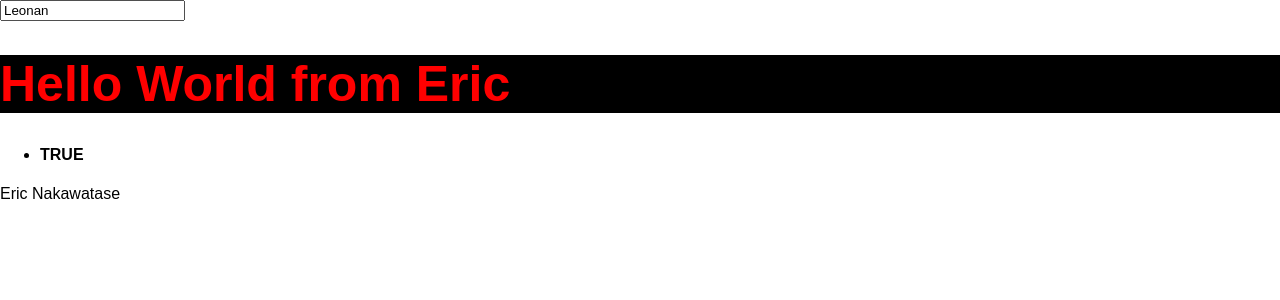
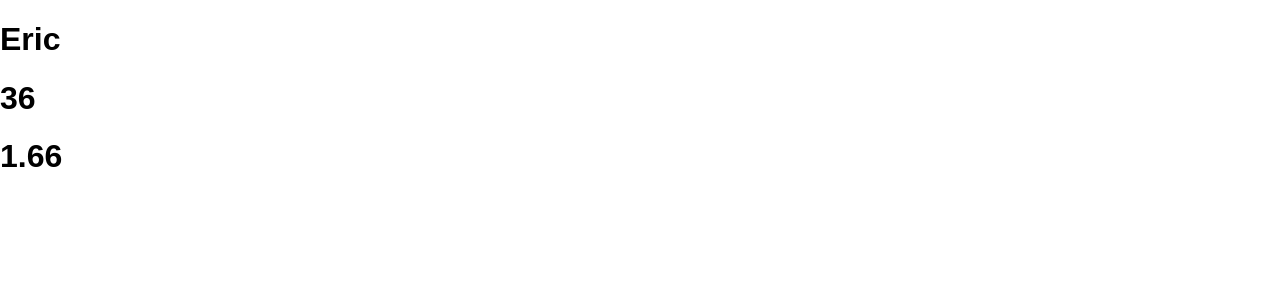
Before and after one commit to ericnakaw/curso-iniciando-com-reactjs, a React (Create React App) app: page / in a window 1280 px wide. Shown: the top 300 px of the page. Built offline with nearby package versions, Linux system fonts and the light colour scheme.

Commit message:
Validação de props

```diff
--- /dev/null
+++ b/src/PropsValidation.js
@@ -0,0 +1,37 @@
+import React, { Component } from 'react'
+import PropTypes from 'prop-types';
+
+class PropsValidation extends Component {
+    constructor(props) {
+        super(props)
+
+        console.log(typeof this.props.age)
+    }
+
+    render() {
+        return (
+            <div>
+                <h1>{this.props.name}</h1>
+                <h1>{this.props.age}</h1>
+                <h1>{this.props.height}</h1>
+            </div>
+        )
+    }
+}
+
+PropsValidation.propTypes = {
+    name: PropTypes.string,
+    age: PropTypes.number,
+    height: PropTypes.number,
+    func: PropTypes.func,
+    obj: PropTypes.object,
+    arr: PropTypes.array
+}
+
+PropsValidation.defaultProps = {
+    name: 'Tsuneo',
+    age: 32,
+    height: 1.60
+}
+
+export default PropsValidation
--- a/src/index.js
+++ b/src/index.js
@@ -4,10 +4,12 @@ import './index.css';
 //import App from './App';
 //import registerServiceWorker from './registerServiceWorker';
 
-import HelloWorld from './HelloWorld'
+// import HelloWorld from './HelloWorld'
+import PropsValidation from './PropsValidation'
 
 ReactDOM.render(
-    <HelloWorld txt = 'Hello World from Eric'/>,
+    //<HelloWorld txt = 'Hello World from Eric'/>,
+    <PropsValidation name="Eric" age="36" height="1.66" />,
     document.getElementById("root")
 )
 
```
